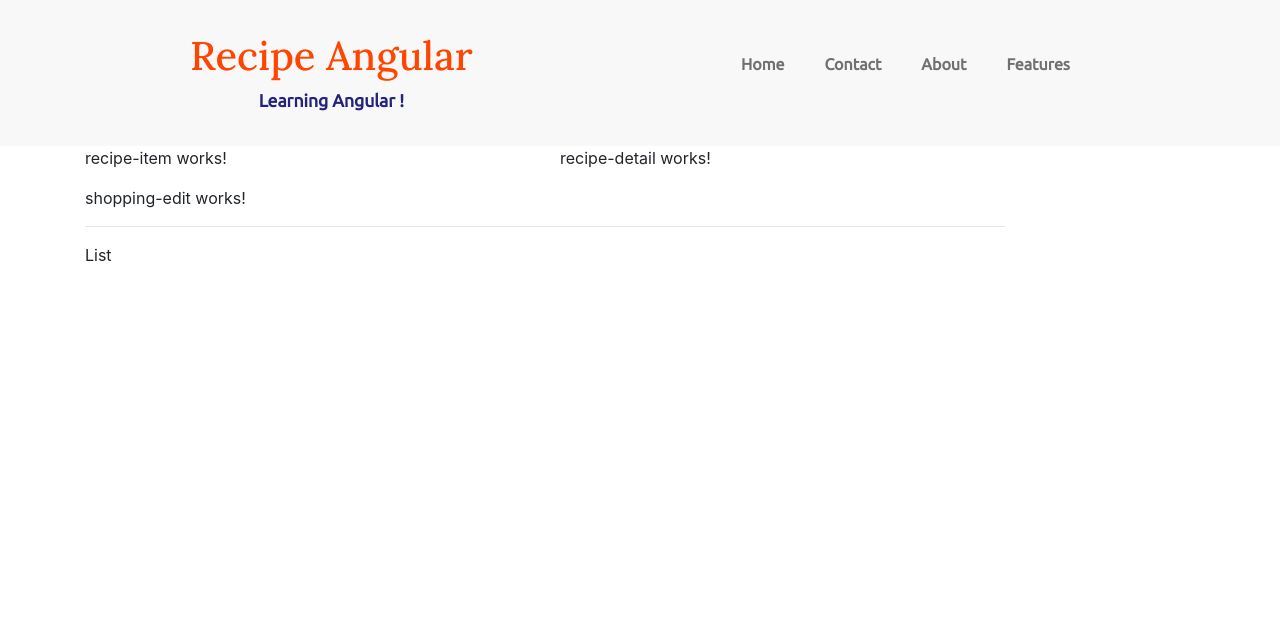
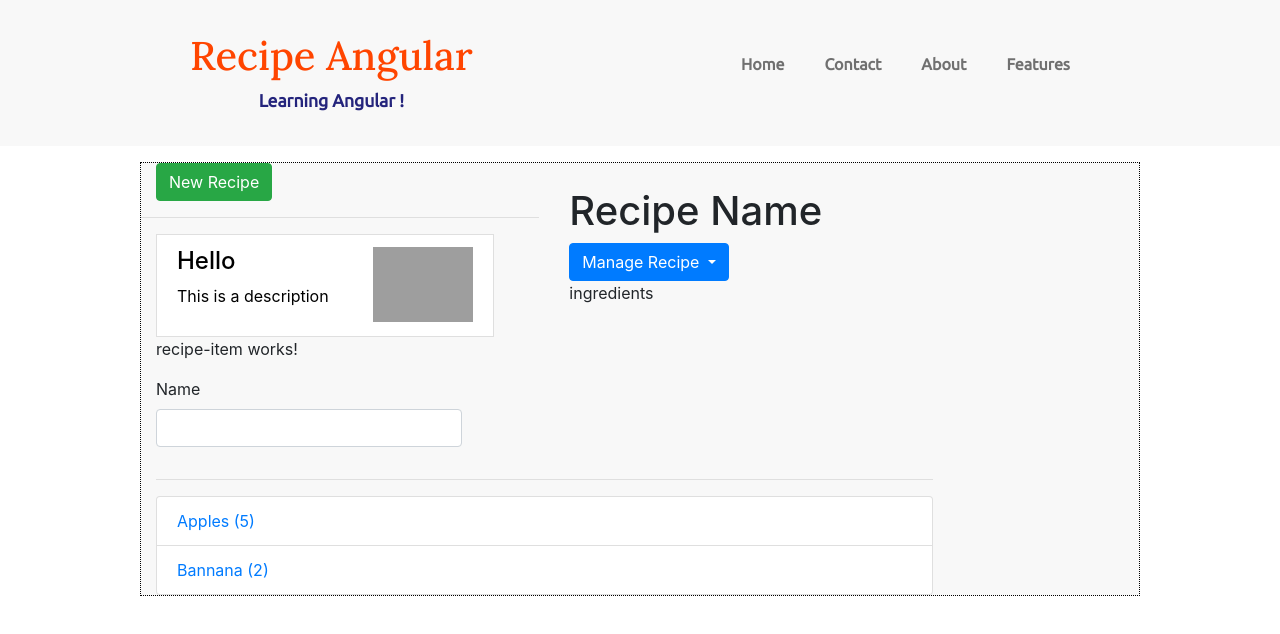
Before and after one commit to ifratmitul/Recipe_Angular, an Angular app: page / in a window 1280 px wide. Shown: the top 634 px of the page. Built offline with nearby package versions, Linux system fonts and the light colour scheme; grey boxes are pictures that could not be loaded.

Commit message:
ingradients mode, recipe list implementation

```diff
--- a/src/app/Header/header.component.css
+++ b/src/app/Header/header.component.css
@@ -14,6 +14,7 @@ header {
   background: #f8f8f8;
   text-align: center;
   padding: 2em 0;
+  margin-bottom: 1rem;
 }
 
 .container-flex {
--- a/src/app/app.component.css
+++ b/src/app/app.component.css
@@ -0,0 +1,6 @@
+.body-container {
+  margin: 0 auto;
+  width: 1000px;
+  border: 1px dotted black;
+  background-color: #f8f8f8;
+}
--- a/src/app/app.component.html
+++ b/src/app/app.component.html
@@ -1,5 +1,5 @@
 <app-header></app-header>
-<div class="container">
+<div class="body-container">
   <div class="row">
     <div class="col-md-12">
       <app-recipes></app-recipes>
--- a/src/app/recipes/recipe-detail/recipe-detail.component.html
+++ b/src/app/recipes/recipe-detail/recipe-detail.component.html
@@ -1 +1,31 @@
-<p>recipe-detail works!</p>
+<div class="row">
+  <div class="col-12">
+    <img src="" alt="" class="img-responsive" />
+  </div>
+</div>
+
+<div class="row">
+  <div class="col-12">
+    <h1>Recipe Name</h1>
+  </div>
+</div>
+
+<div class="row">
+  <div class="col-12">
+    <div class="btn-group">
+      <button class="btn btn-primary dropdown-toggle">
+        Manage Recipe <span class="caret"></span>
+      </button>
+
+      <ul class="dropdown-menu">
+        <li><a href="#">Add Ingrediaent to shopping list</a></li>
+        <li><a href="#">Edit shopping list</a></li>
+        <li><a href="#">Delete Ingrediaent to shopping list</a></li>
+      </ul>
+    </div>
+  </div>
+</div>
+
+<div class="row">
+  <div class="col-12">ingredients</div>
+</div>
--- a/src/app/recipes/recipe-list/recipe-list.component.css
+++ b/src/app/recipes/recipe-list/recipe-list.component.css
@@ -0,0 +1,7 @@
+a:link,
+a:visited {
+  text-decoration: none;
+
+  text-align: justify;
+  color: black;
+}
--- a/src/app/recipes/recipe-list/recipe-list.component.html
+++ b/src/app/recipes/recipe-list/recipe-list.component.html
@@ -1 +1,25 @@
-<app-recipe-item></app-recipe-item>
+<div class="container row">
+  <div class="col-12">
+    <button class="btn btn-success">New Recipe</button>
+  </div>
+</div>
+<hr />
+
+<div class="container row" style="margin-top: 1rem">
+  <div class="col-12">
+    <a href="#" class="list-group-item clearfix" *ngFor="let item of recipes">
+      <div class="float-left">
+        <h4 class="list-group-item-heading">{{ item.name }}</h4>
+        <p class="list-group-item-text">{{ item.description }}</p>
+      </div>
+      <span class="float-right"
+        ><img
+          [src]="item.imgPath"
+          alt="{{ item.name }}"
+          class="img-responsive"
+          style="max-width: 100px"
+      /></span>
+    </a>
+    <app-recipe-item></app-recipe-item>
+  </div>
+</div>
--- a/src/app/recipes/recipe-list/recipe-list.component.ts
+++ b/src/app/recipes/recipe-list/recipe-list.component.ts
@@ -1,15 +1,19 @@
 import { Component, OnInit } from '@angular/core';
-
+import { Recipe } from '../recipe.model';
 @Component({
   selector: 'app-recipe-list',
   templateUrl: './recipe-list.component.html',
-  styleUrls: ['./recipe-list.component.css']
+  styleUrls: ['./recipe-list.component.css'],
 })
 export class RecipeListComponent implements OnInit {
+  recipes: Recipe[] = [
+    new Recipe(
+      'Hello',
+      'This is a description',
+      'https://food.fnr.sndimg.com/content/dam/images/food/fullset/2018/9/26/0/FNK_Tuscan-Chicken-Skillet_H2_s4x3.jpg.rend.hgtvcom.826.620.suffix/1537973085542.jpeg'
+    ),
+  ];
+  constructor() {}
 
-  constructor() { }
-
-  ngOnInit(): void {
-  }
-
+  ngOnInit(): void {}
 }
--- /dev/null
+++ b/src/app/recipes/recipe.model.ts
@@ -0,0 +1,11 @@
+export class Recipe {
+  public name: string;
+  public description: string;
+  public imgPath: string;
+
+  constructor(name: string, description: string, imgPath: string) {
+    this.name = name;
+    this.description = description;
+    this.imgPath = imgPath;
+  }
+}
--- /dev/null
+++ b/src/app/shared/ingredient.model.ts
@@ -0,0 +1,6 @@
+export class Ingredient {
+  constructor(public name: string, public amount: number) {
+    // this.name = name;
+    // this.amount = amount;
+  }
+}
--- a/src/app/shopping-list/shopping-edit/shopping-edit.component.html
+++ b/src/app/shopping-list/shopping-edit/shopping-edit.component.html
@@ -1 +1,12 @@
-<p>shopping-edit works!</p>
+<div class="row">
+  <div class="col-12">
+    <form>
+      <div class="row">
+        <div class="col-sm-5 form-group">
+          <label for="name"> Name </label>
+          <input type="text" id="name" class="form-control" />
+        </div>
+      </div>
+    </form>
+  </div>
+</div>
--- a/src/app/shopping-list/shopping-list.component.html
+++ b/src/app/shopping-list/shopping-list.component.html
@@ -1,7 +1,16 @@
-<div class="row">
+<div class="container row">
   <div class="col-10">
     <app-shopping-edit></app-shopping-edit>
     <hr />
-    <p>List</p>
+    <ul class="list-group">
+      <a
+        href=""
+        class="list-group-item"
+        style="cursor: pointer"
+        *ngFor="let ingredient of ingredients"
+      >
+        {{ ingredient.name }} ({{ ingredient.amount }})
+      </a>
+    </ul>
   </div>
 </div>
--- a/src/app/shopping-list/shopping-list.component.ts
+++ b/src/app/shopping-list/shopping-list.component.ts
@@ -1,15 +1,16 @@
 import { Component, OnInit } from '@angular/core';
-
+import { Ingredient } from '../shared/ingredient.model';
 @Component({
   selector: 'app-shopping-list',
   templateUrl: './shopping-list.component.html',
-  styleUrls: ['./shopping-list.component.css']
+  styleUrls: ['./shopping-list.component.css'],
 })
 export class ShoppingListComponent implements OnInit {
+  ingredients: Ingredient[] = [
+    new Ingredient('Apples', 5),
+    new Ingredient('Bannana', 2),
+  ];
+  constructor() {}
 
-  constructor() { }
-
-  ngOnInit(): void {
-  }
-
+  ngOnInit(): void {}
 }
```
